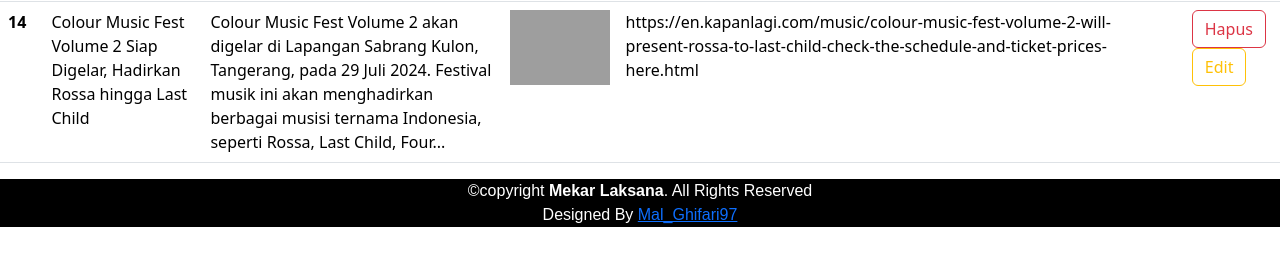
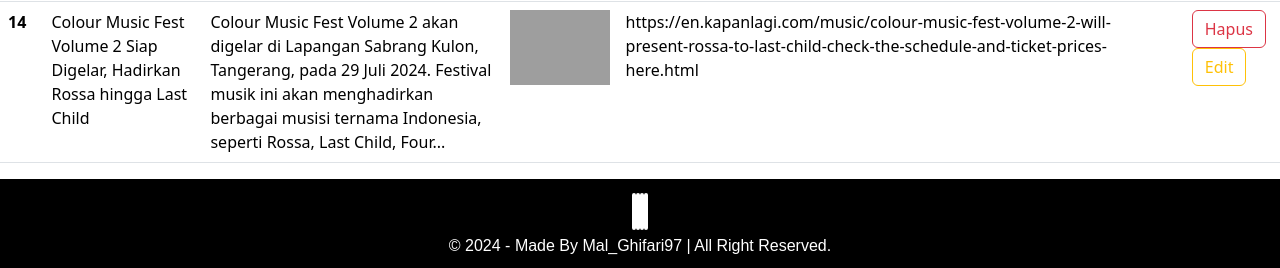
Before and after one commit to MalGhifari97/pw2024_tubes_233040166, a PHP site: page /admin/admin.php in a window 1280 px wide. Shown: the part 2431-2699 px from the top of the page. Before the commit the page ends 2658 px from the top, so only its background shows below. Run offline with PHP 8.4, Linux system fonts and the light colour scheme; a user stored in the database is signed in; data comes from the database, SQL or seed files in the repository; some web fonts are replaced; grey boxes are pictures that could not be loaded.

Commit message:
Update footer.php

```diff
--- a/include/footer.php
+++ b/include/footer.php
@@ -1,10 +1,13 @@
-<footer id="footer">
+<footer id="footer" >
 
 
-    <div class="copyright text-center">
-        &copy;copyright <strong><span>Mekar Laksana</span></strong>. All Rights Reserved
-        <div class="credite">
-            Designed By <a href="https://malghifari97.github.io/">Mal_Ghifari97</a>
-        </div>
+    <div id="po" class="copyright text-center" style="padding:10px;margin-top: 0;">
+    <div class="icons text-center">
+        <a href="https://www.facebook.com/profile.php?id=100017635476187"><i class="bx bxl-facebook"></i></a>
+        <a href="https://www.instagram.com/mal_ghifari97/"><i class="bx bxl-instagram"></i></a>
+        <a href="https://github.com/MalGhifari97"><i class='bx bxl-github'></i></a>
+        <a href="https://www.linkedin.com/in/muhammad-akmal-al-ghifari-72a97b297/"><i class='bx bxl-linkedin'></i></a>
+    </div>
+        &copy; 2024 - Made By Mal_Ghifari97 | All Right Reserved.
     </div>
 </footer>
```
